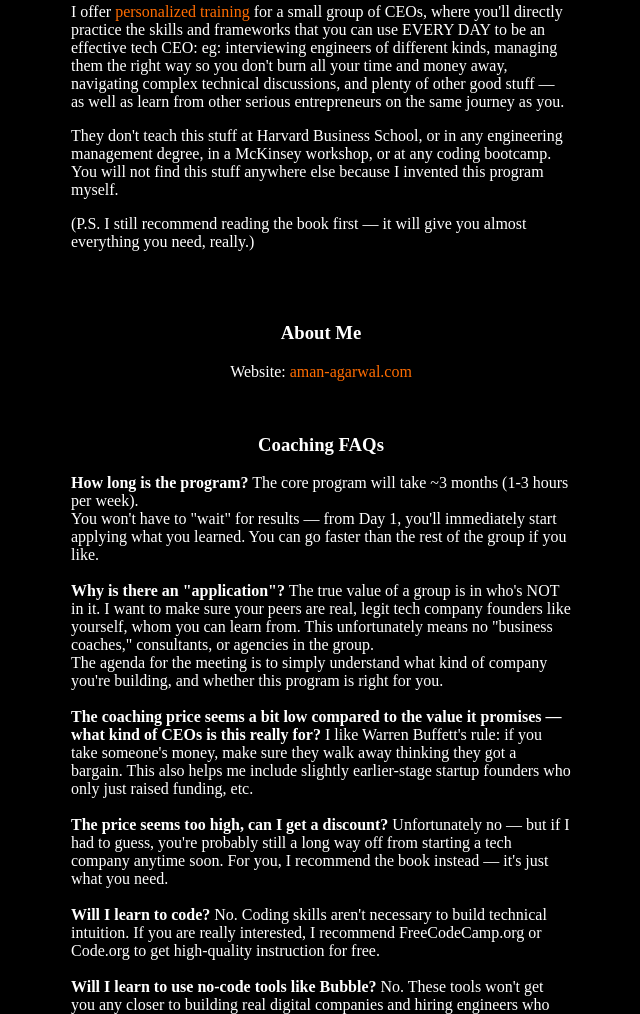
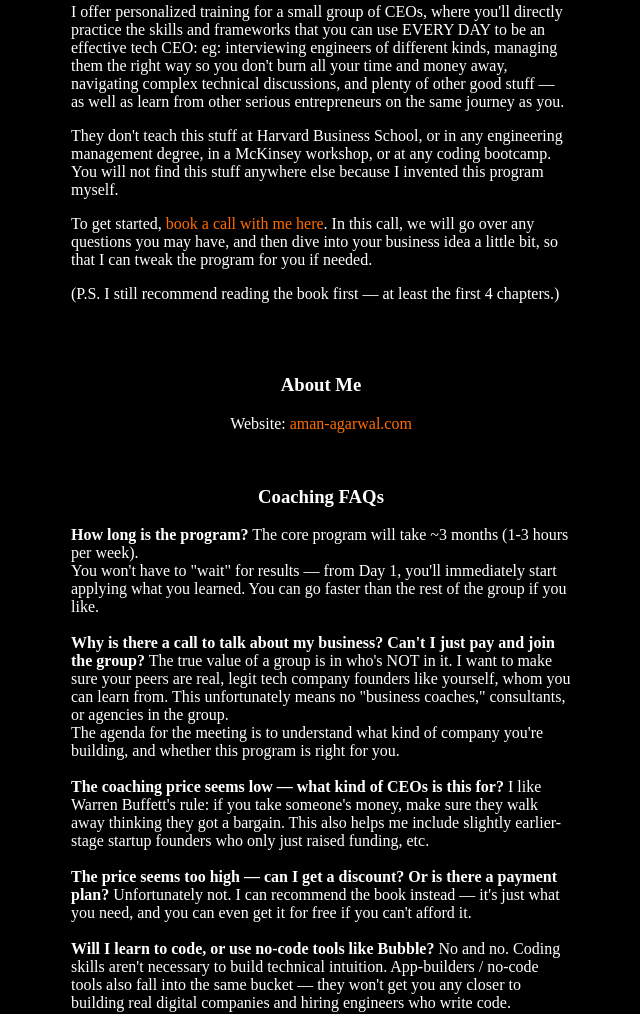
Before and after one commit to amanagarwal1993/tfc, a plain HTML site: page index.html in a window 1280 px wide. Shown: the part 912-1926 px from the top of the page, without its empty margins (327-967 px from the left). Drawn offline with Linux system fonts and the light colour scheme.

Commit message:
Update index.html

```diff
--- a/index.html
+++ b/index.html
@@ -41,9 +41,10 @@
     <p>Read my book, <em><a href="https://aman-agarwal.com/tfc">Tech Fluent CEO</a></em> — I'm not exaggerating when I say that it's the MOST VALUABLE resource you'll ever find as a non-technical entrepreneur. And it only takes a few hours to read.</p>
     <p>$10 if you can afford it, $0 if you can't.</p>
     <h4>Option 2: 15,000 USD</h4>
-    <p>I offer <a href="https://calendly.com/mngrwl/interview-private">personalized training</a> for a small group of CEOs, where you'll directly practice the skills and frameworks that you can use EVERY DAY to be an effective tech CEO: eg: interviewing engineers of different kinds, managing them the right way so you don't burn all your time and money away, navigating complex technical discussions, and plenty of other good stuff — as well as learn from other serious entrepreneurs on the same journey as you.</p>
+    <p>I offer personalized training for a small group of CEOs, where you'll directly practice the skills and frameworks that you can use EVERY DAY to be an effective tech CEO: eg: interviewing engineers of different kinds, managing them the right way so you don't burn all your time and money away, navigating complex technical discussions, and plenty of other good stuff — as well as learn from other serious entrepreneurs on the same journey as you.</p>
     <p>They don't teach this stuff at Harvard Business School, or in any engineering management degree, in a McKinsey workshop, or at any coding bootcamp. You will not find this stuff anywhere else because I invented this program myself.</p>
-    <p>(P.S. I still recommend reading the book first — it will give you almost everything you need, really.)</p>
+    <p>To get started, <a href="https://calendly.com/mngrwl/interview-private">book a call with me here</a>. In this call, we will go over any questions you may have, and then dive into your business idea a little bit, so that I can tweak the program for you if needed.</p>
+    <p>(P.S. I still recommend reading the book first — at least the first 4 chapters.)</p>
     <br>
     <br>
 
@@ -57,40 +58,36 @@
       The core program will take ~3 months (1-3 hours per week).<br>
       You won't have to "wait" for results — from Day 1, you'll immediately start applying what you learned. You can go faster than the rest of the group if you like.
       <br><br>
-      <strong>Why is there an "application"?</strong>
+      <strong>Why is there a call to talk about my business? Can't I just pay and join the group?</strong>
       The true value of a group is in who's NOT in it. I want to make sure your peers are real, legit tech company founders like yourself, whom you can learn from. This unfortunately means no "business coaches," consultants, or agencies in the group.
       <br>
-      The agenda for the meeting is to simply understand what kind of company you're building, and whether this program is right for you.
+      The agenda for the meeting is to understand what kind of company you're building, and whether this program is right for you.
       <br><br>
-      <strong>The coaching price seems a bit low compared to the value it promises — what kind of CEOs is this really for?
+      <strong>The coaching price seems low — what kind of CEOs is this for?
       </strong>
       I like Warren Buffett's rule: if you take someone's money, make sure they walk away thinking they got a bargain. This also helps me include slightly earlier-stage startup founders who only just raised funding, etc.
       <br><br>
-      <strong>The price seems too high, can I get a discount?
+      <strong>The price seems too high — can I get a discount? Or is there a payment plan?
       </strong>
-      Unfortunately no — but if I had to guess, you're probably still a long way off from starting a tech company anytime soon. For you, I recommend the book instead — it's just what you need.
+      Unfortunately not. I can recommend the book instead — it's just what you need, and you can even get it for free if you can't afford it.
       <br><br>
-      <strong>Will I learn to code?
+      <strong>Will I learn to code, or use no-code tools like Bubble?
       </strong>
-      No. Coding skills aren't necessary to build technical intuition. If you are really interested, I recommend FreeCodeCamp.org or Code.org to get high-quality instruction for free.
-      <br><br>
-      <strong>Will I learn to use no-code tools like Bubble?
-      </strong>
-      No. These tools won't get you any closer to building real digital companies and hiring engineers who write code.
+      No and no. Coding skills aren't necessary to build technical intuition. App-builders / no-code tools also fall into the same bucket — they won't get you any closer to building real digital companies and hiring engineers who write code.
       <br><br>
       <strong>What is the learning experience like?</strong>
       A mix of hand-holding and tough love. Expect a lot of real-world practice and being put in the hot seat sometimes.
-
       The rigor will be just out of your comfort zone to keep it interesting, but never overwhelming.
+      The classes will be in a group format, but you will also get to do some 1-1s with me on the side.
       <br><br>
       <strong>How will I access the course?
       </strong>It will be over Google Classroom and Zoom. I will release the learning material (lectures, quizzes, assignments) on the class homepage periodically. You won't need to download any software for this program.
       <br><br>
       <strong>Can I get training/workshops for my whole team?</strong>
-      I only have enough time and energy to work with entrepreneurs directly, but you can buy bulk copies of the book for the rest of your team.
+      I only have enough time and energy to work with CEOs/entrepreneurs directly, because I'm a CEO myself and I understand their struggles and motivations on a much deeper level. If you want a short workshop or seminar on a specific topic from the program, we can talk about that. Otherwise, the only option is to buy bulk copies of the book for the rest of your team.
       <br><br>
       <strong>I have another question.</strong>
-      If your question is still about "whether it will work for you" etc etc, please read my <a href="https://aman-agarwal.com/tfc">book</a> first. If you're already strongly considering joining but have a logistical question, book the meeting and ask me there.
+      Email me directly: aman [at] sanpram.com
       <br><br><br>
 
     </div>
```
